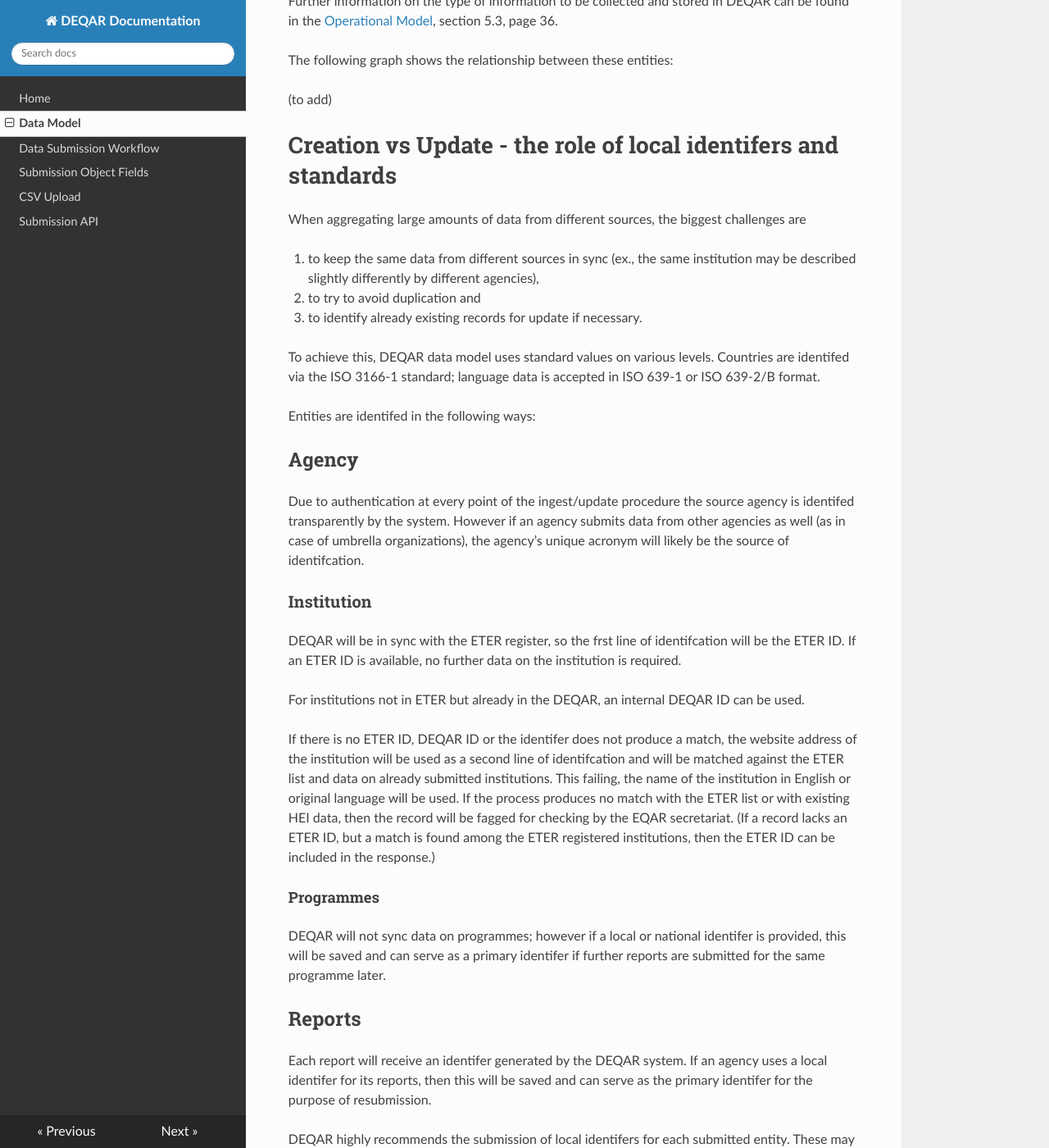
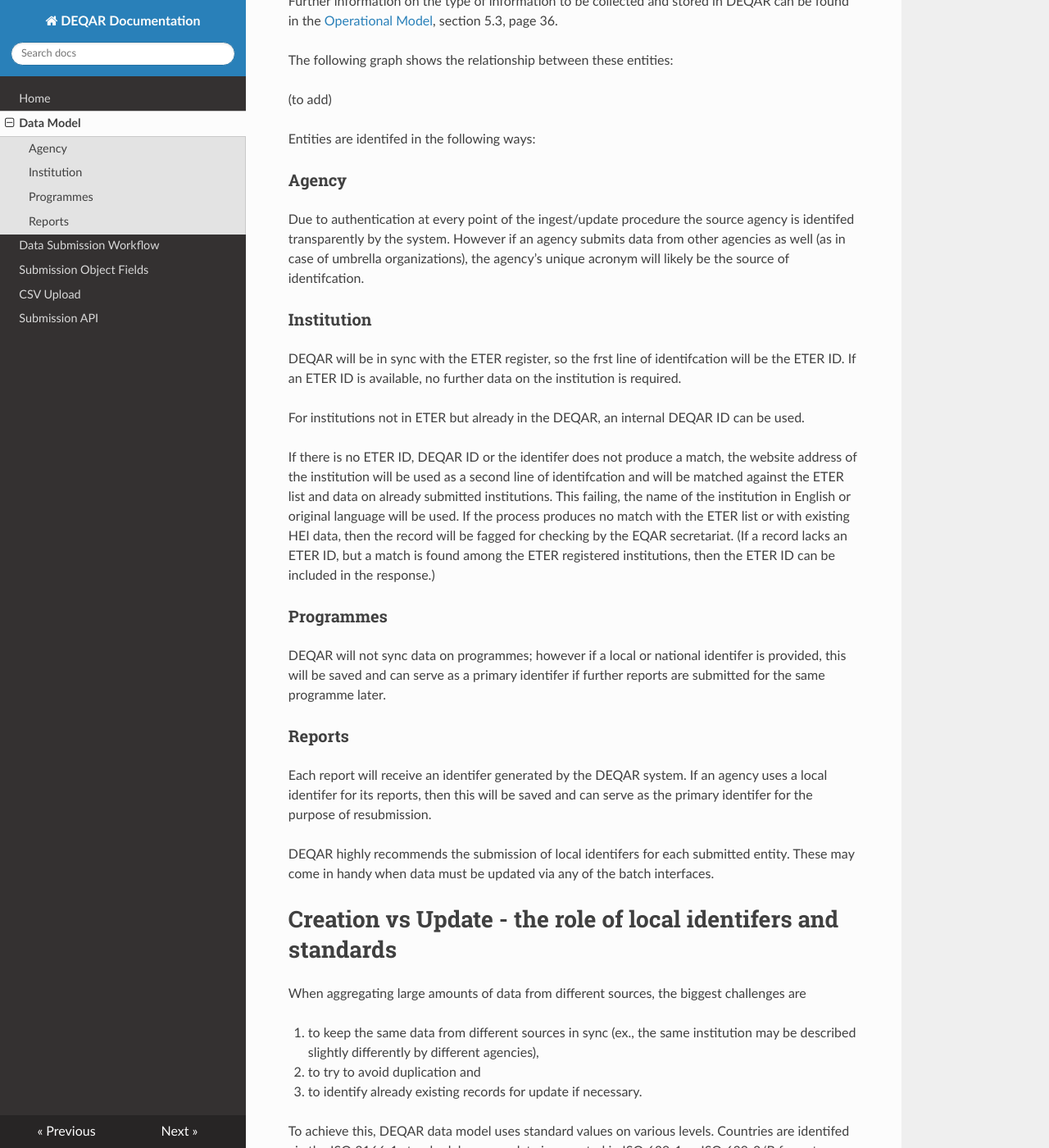
Before and after one commit to EQAR/deqar-docs, an MkDocs documentation site: the page built from docs/data_model.md, in a window 1280 px wide and 1400 px high, scrolled down 314 px. Shown: the whole window at 82% size. Built offline with MkDocs 1.6.1, drawn with Linux system fonts in a browser that asks for light colours; nearby versions of some CDN libraries; old or Windows-style settings are respelled for this version of MkDocs; some of the changed text lies outside the part shown.

Commit message:
Update data_model.md

```diff
--- a/docs/data_model.md
+++ b/docs/data_model.md
@@ -16,22 +16,9 @@
 
 (to add)
 
-Creation vs Update - the role of local identifers and standards
-===============================================================
-
-When aggregating large amounts of data from different sources, the biggest challenges are
-
-1. to keep the same data from different sources in sync (ex., the same institution may be described slightly differently by different agencies),
-2. to try to avoid duplication and
-3. to identify already existing records for update if necessary.
-
-To achieve this, DEQAR data model uses standard values on various levels.
-Countries are identifed via the ISO 3166-1 standard; language data is accepted
-in ISO 639-1 or ISO 639-2/B format.
-
 Entities are identifed in the following ways:
 
-## Agency
+### Agency
 
 
 Due to authentication at every point of the ingest/update procedure the source
@@ -58,14 +45,13 @@
 the ETER registered institutions, then the ETER ID can be included in the
 response.)
 
-#### Programmes
+### Programmes
 
 DEQAR will not sync data on programmes; however if a local or national identifer
 is provided, this will be saved and can serve as a primary identifer if further
 reports are submitted for the same programme later.
 
-Reports
--------
+### Reports
 
 Each report will receive an identifer generated by the DEQAR system. If an
 agency uses a local identifer for its reports, then this will be saved and can
@@ -74,6 +60,21 @@
 DEQAR highly recommends the submission of local identifers for each submitted
 entity. These may come in handy when data must be updated via any of the batch
 interfaces.
+
+Creation vs Update - the role of local identifers and standards
+===============================================================
+
+When aggregating large amounts of data from different sources, the biggest challenges are
+
+1. to keep the same data from different sources in sync (ex., the same institution may be described slightly differently by different agencies),
+2. to try to avoid duplication and
+3. to identify already existing records for update if necessary.
+
+To achieve this, DEQAR data model uses standard values on various levels.
+Countries are identifed via the ISO 3166-1 standard; language data is accepted
+in ISO 639-1 or ISO 639-2/B format.
+
+
 
 Historical data
 ===============
```
